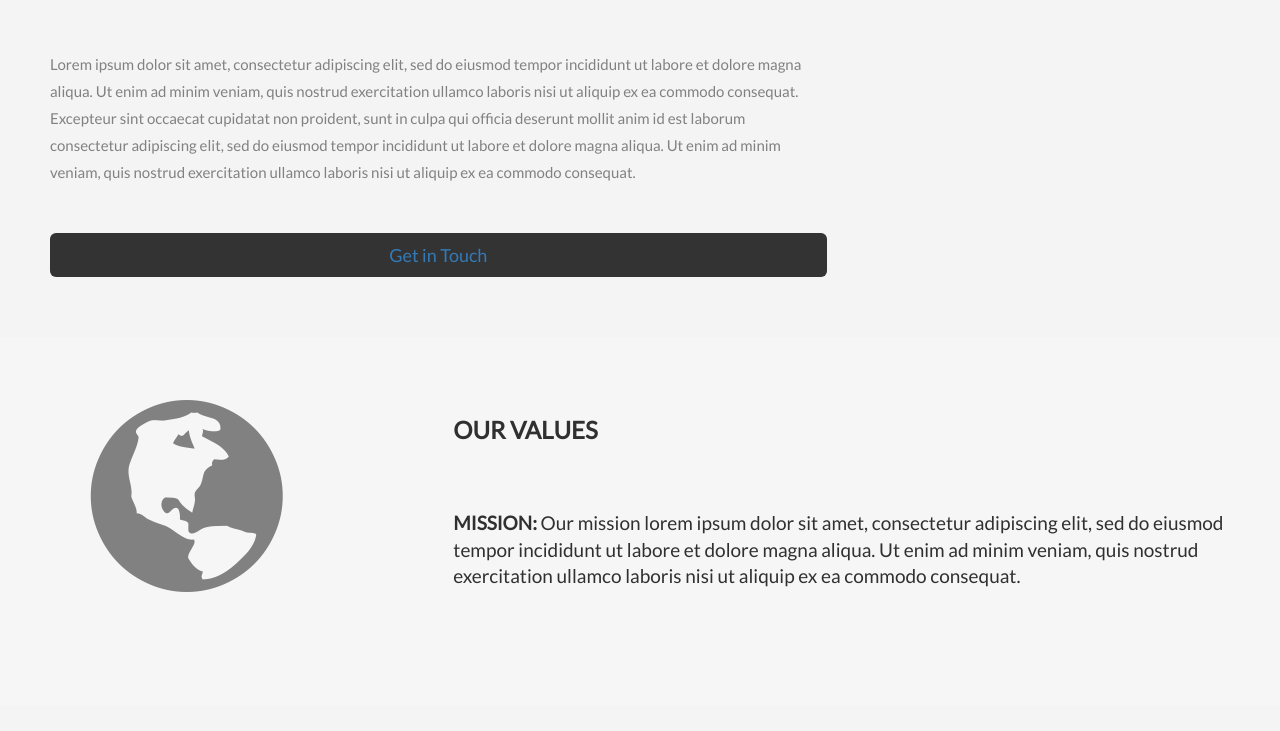
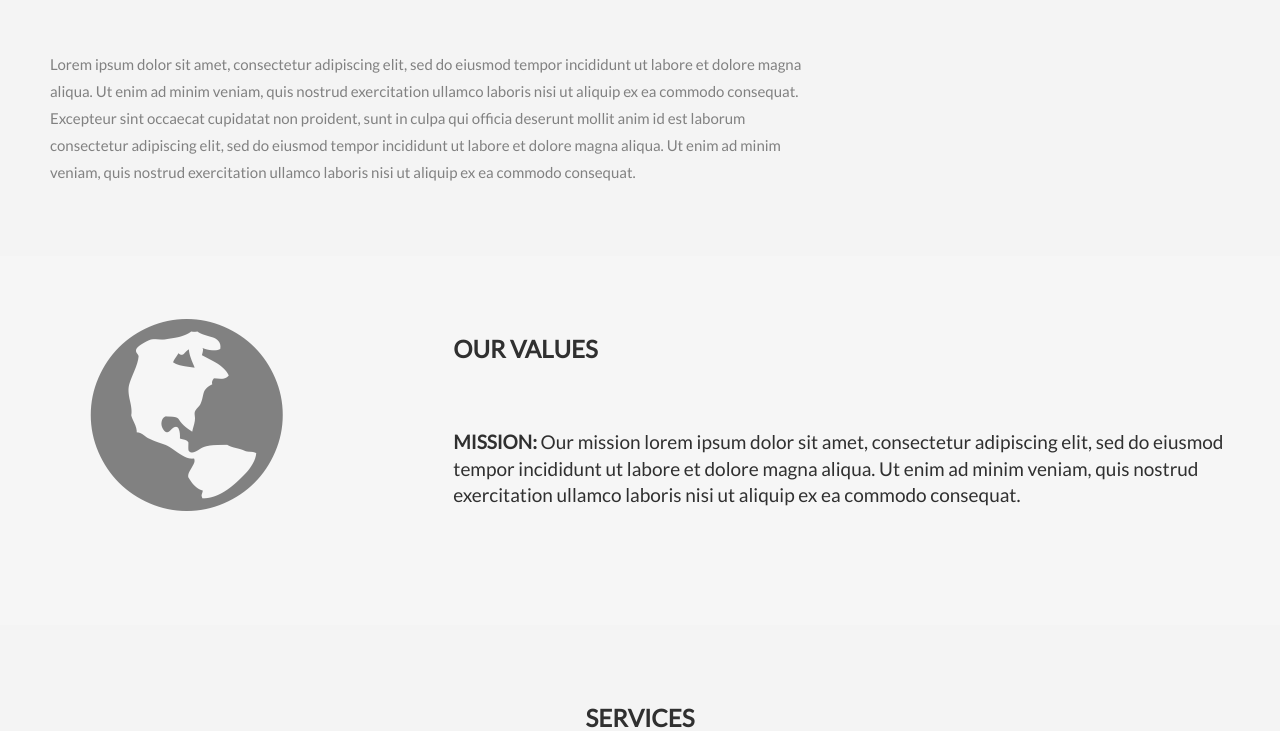
Before and after one commit to badwolf910/fullstack_project, a Flask app: page / in a window 1280 px wide. Shown: the part 690-1421 px from the top of the page. Run offline with Flask 2, Linux system fonts and the light colour scheme; some libraries are stand-ins or nearby versions.

Commit message:
Update index.html

```diff
--- a/templates/index.html
+++ b/templates/index.html
@@ -265,7 +265,6 @@
             veniam, quis nostrud exercitation ullamco laboris nisi ut aliquip ex
             ea commodo consequat.
           </p>
-          <br /><button class="btn btn-default btn-lg"><a href="../templates/form.html">Get in Touch</a></button>
         </div>
         <div class="col-sm-4">
           <span class="glyphicon glyphicon-plane logo"></span>
@@ -542,9 +541,6 @@
               </form>
             </div>
             <div class="col-sm-5 form-group">
-              <button class="btn btn-default pull-right" type="submit"><a href="../templates/form.html">
-                CONTACT FOR A PERSONALIZED PLAN</a>
-              </button>
             </div>
           </div>
         </div>
```
